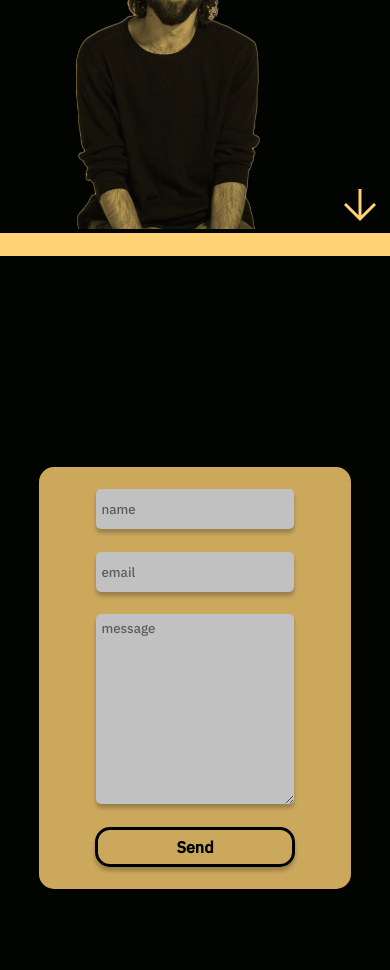
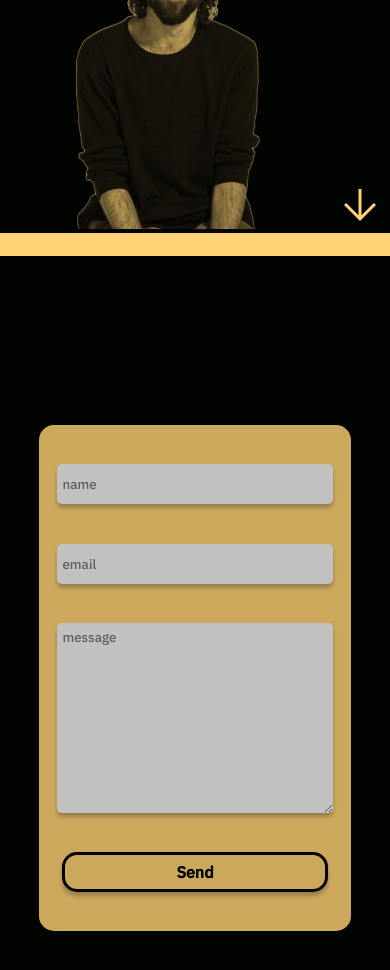
Before and after one commit to rboddy/ryanboddydotnetV3, a SvelteKit app: page /contact in a window 390 px wide. Shown: the part 611-1581 px from the top of the page. Built offline with nearby package versions, Linux system fonts and the light colour scheme.

Commit message:
Small mobile fix

```diff
--- a/src/routes/contact/+page.svelte
+++ b/src/routes/contact/+page.svelte
@@ -138,4 +138,12 @@
         position:relative;
         background-color: #ffd375;
     }
+    @media(max-width: 480px){
+        input, textarea, button {
+            width: 85%;
+        }
+        .quickflip {
+            height: 60vh;
+        }
+    }
 </style>
```
